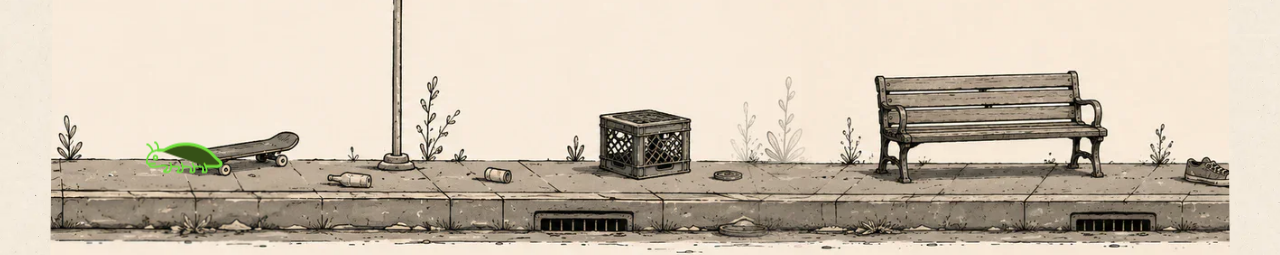
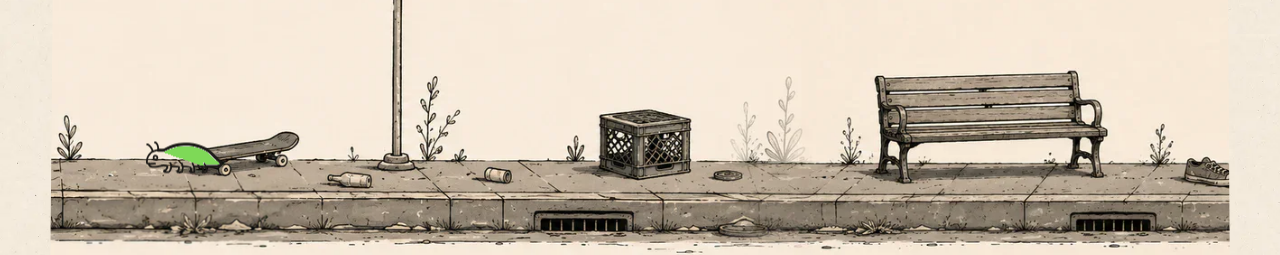
Before and after one commit to CDunell/shirtfaced, a Next.js app in the folder curbstamps-site/: page / in a window 1280 px wide. Shown: the part 2920-3175 px from the top of the page. Built offline with nearby package versions, Linux system fonts and the light colour scheme; a web font is replaced by a local one.

Commit message:
Keep Blip linework black

```diff
--- a/curbstamps-site/src/components/home/CurbWorld.tsx
+++ b/curbstamps-site/src/components/home/CurbWorld.tsx
@@ -87,6 +87,20 @@ export function CurbWorld() {
 
   return (
     <div className={`${styles.frame} curb-world-frame relative mt-6 overflow-hidden bg-cream md:mt-8 lg:mt-10`}>
+      <svg aria-hidden="true" width="0" height="0" className="absolute">
+        <filter id="curb-world-blip-colour" colorInterpolationFilters="sRGB">
+          <feColorMatrix in="SourceGraphic" type="luminanceToAlpha" result="luminance" />
+          <feComponentTransfer in="luminance" result="whiteFill">
+            <feFuncA type="discrete" tableValues="0 0 0 0 0 0 0 0 0 1" />
+          </feComponentTransfer>
+          <feFlood floodColor="#7ed957" result="blipGreen" />
+          <feComposite in="blipGreen" in2="whiteFill" operator="in" result="greenFill" />
+          <feMerge>
+            <feMergeNode in="SourceGraphic" />
+            <feMergeNode in="greenFill" />
+          </feMerge>
+        </filter>
+      </svg>
       <div className="curb-world-badge pointer-events-none absolute left-3 top-3 z-20 bg-club px-3 py-1.5 text-[9px] font-black uppercase tracking-[0.08em] shadow-[3px_3px_0_#1c1a17] md:left-4 md:top-4 md:px-4 md:py-2 md:text-[11px]">
         Scroll → explore the curb
       </div>
@@ -128,9 +142,7 @@ export function CurbWorld() {
                       top: `${placement.y}%`,
                       "--creature-width": `${placement.width}%`,
                       animationDelay: `${placement.delay}s`,
-                      filter: placement.name === "blip"
-                        ? "invert(78%) sepia(89%) saturate(403%) hue-rotate(46deg) brightness(94%) contrast(87%)"
-                        : undefined,
+                      filter: placement.name === "blip" ? "url(#curb-world-blip-colour)" : undefined,
                     } as CSSProperties;
 
                     return (
```
